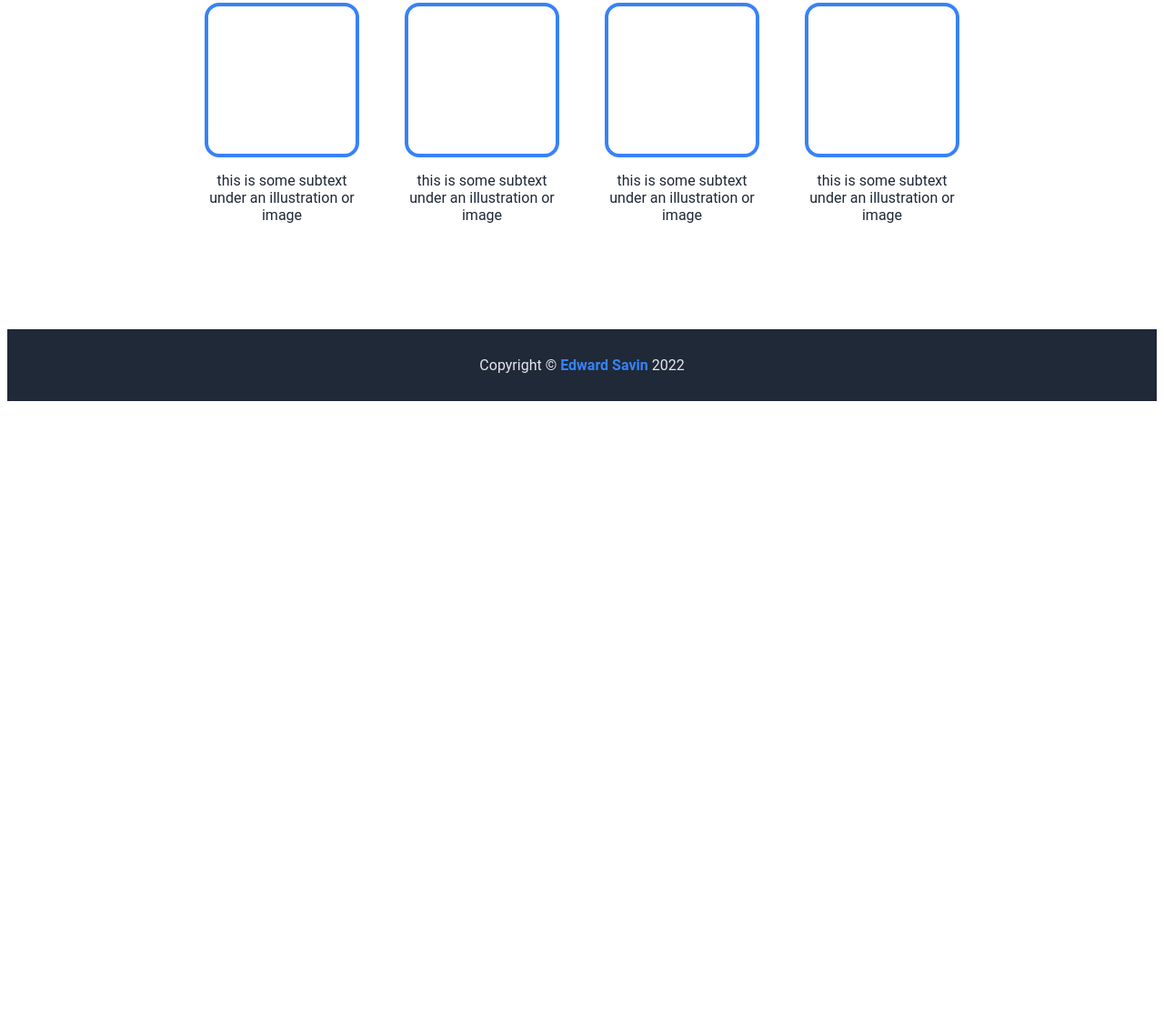
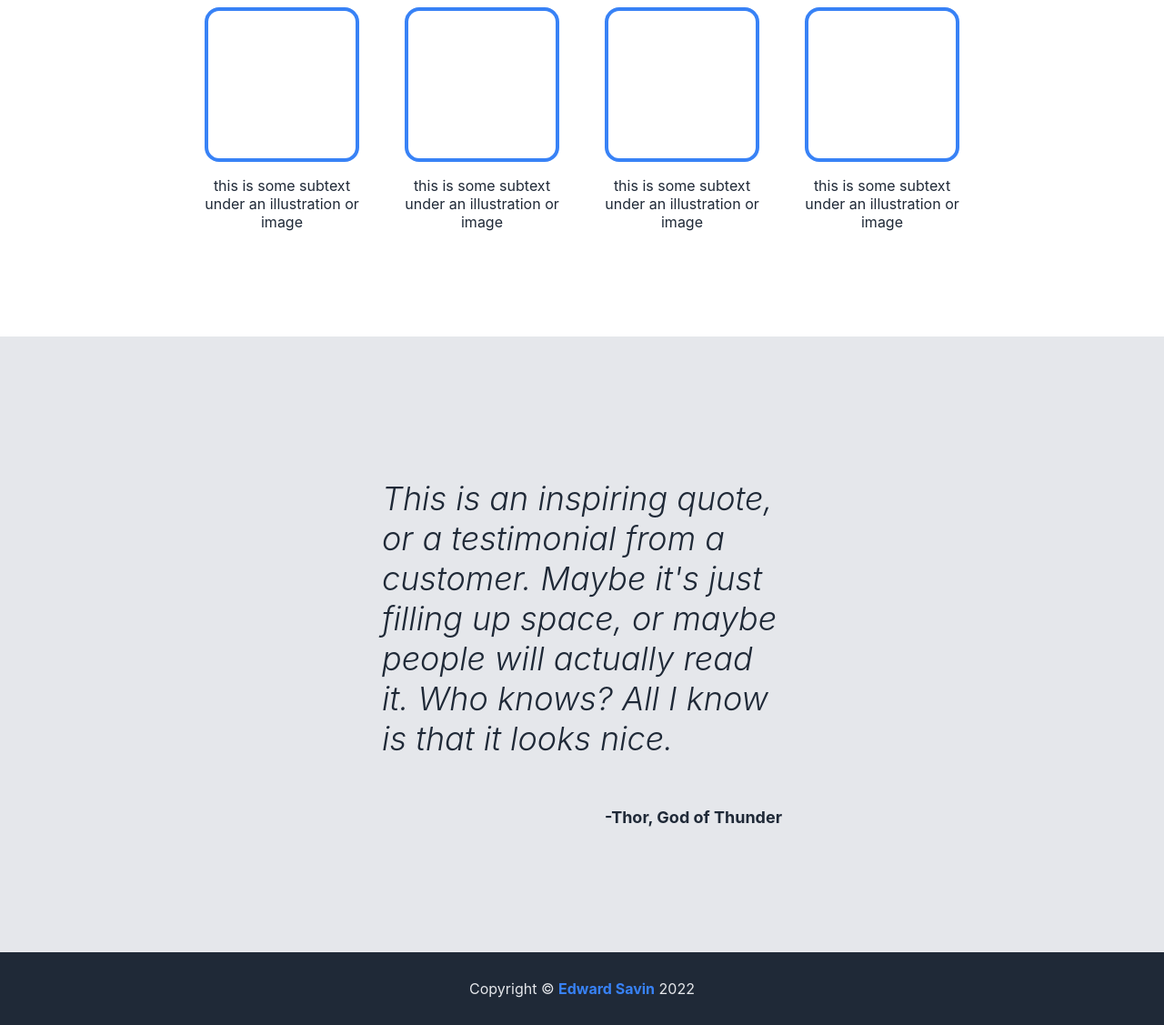
Before and after one commit to Edwardss44/landing-page, a plain HTML site: page index.html in a window 1280 px wide. Shown: the part 743-1870 px from the top of the page at 91% size. Before the commit the page ends 1192 px from the top, so only its background shows below. Drawn offline with Linux system fonts and the light colour scheme.

Commit message:
Add main quote section and change font

```diff
--- a/index.html
+++ b/index.html
@@ -49,7 +49,12 @@
             </div>
         </div>
     </div>
-    <div class="section_3"></div>
+    <div class="container_3">
+        <div class="section_3">
+            <p class="quote"><em>This is an inspiring quote, or a testimonial from a customer. Maybe it's just filling up space, or maybe people will actually read it. Who knows? All I know is that it looks nice.</em></p>
+            <h3 id="quote_name"><strong>-Thor, God of Thunder</strong></h3>
+        </div>
+    </div>
     <div class="section_4"></div>
     <div class="footer">
         <span>Copyright © <a href="https://edwardcs.com" target="_blank">Edward Savin</a> 2022</span>
--- a/style.css
+++ b/style.css
@@ -1,5 +1,6 @@
 body {
-    font-family: "Roboto", sans-serif;
+    font-family: -apple-system, BlinkMacSystemFont, 'Segoe UI', Roboto, Oxygen, Ubuntu, Cantarell, 'Open Sans', 'Helvetica Neue', sans-serif;
+    margin: 0;
 }
 
 a, a:hover, a:focus, a:active {
@@ -24,7 +25,7 @@ button {
 }
 
 .header, .section_1,
-.section_2 {
+.section_2, .section_3 {
     margin: 0px 300px;
 }
 
@@ -61,7 +62,7 @@ button {
 
 #hero-main {
     font-size: 48px;
-    font-weight: extra-bold;
+    font-weight: 800;
     color: #F9FAF8;
     margin: 0;
 }
@@ -99,7 +100,7 @@ button {
 
 #s2_h1 h1{
     font-size: 36px;
-    font-weight: extra-bold;
+    font-weight: 800;
     color: #1F2937;
     margin-bottom: 50px;
 }
@@ -129,3 +130,32 @@ button {
     text-align: center;
     color: #1F2937;
 }
+
+.container_3 {
+    display: flex;
+    justify-content: center;
+    background-color: #E5E7EB;
+    padding: 120px;
+}
+
+.section_3 {
+    box-sizing: border-box;
+    width: 800px;
+    display: flex;
+    flex-direction: column;
+    align-items: center;
+}
+
+.quote {
+    font-style: italic;
+    font-weight: 300;
+    font-size: 36px;
+    color: #1F2937;
+    align-self: center;
+}
+
+#quote_name {
+    font-size: 18px;
+    color: #1F2937;
+    align-self: flex-end;
+}
```
